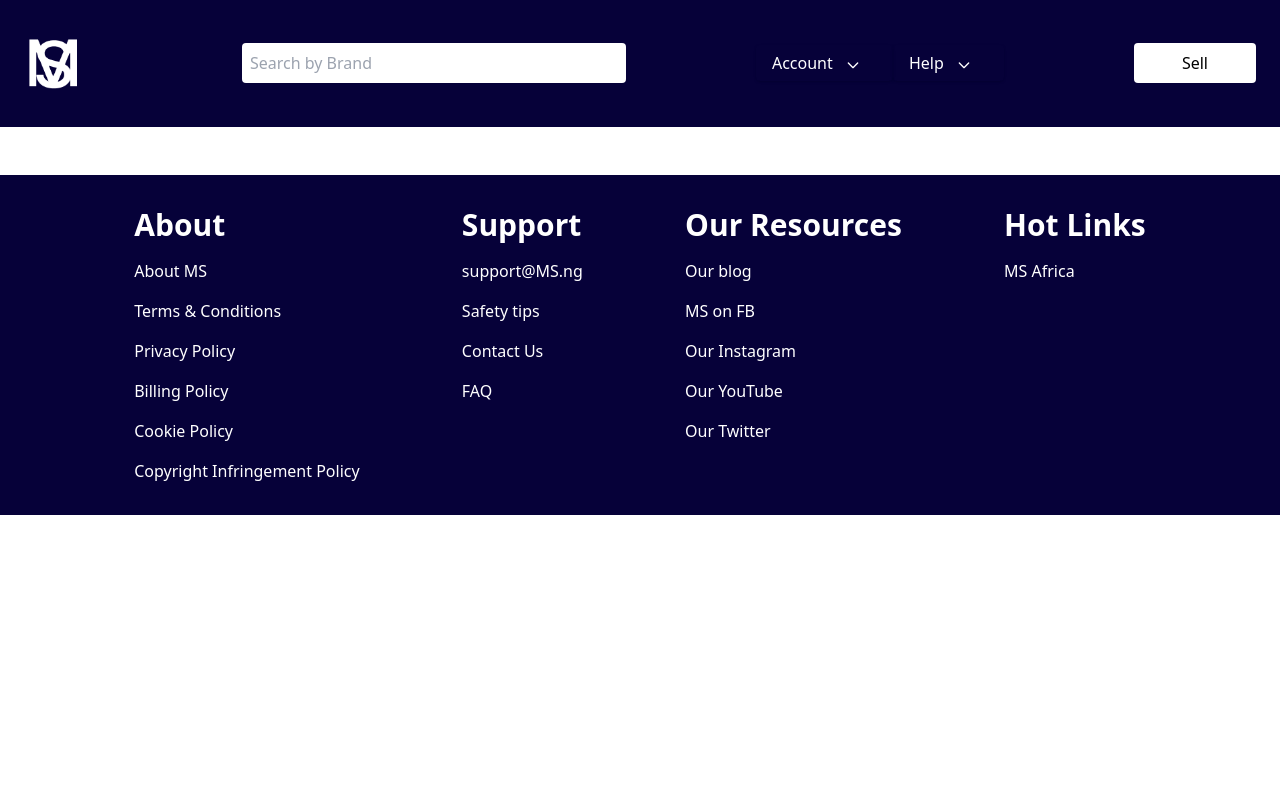
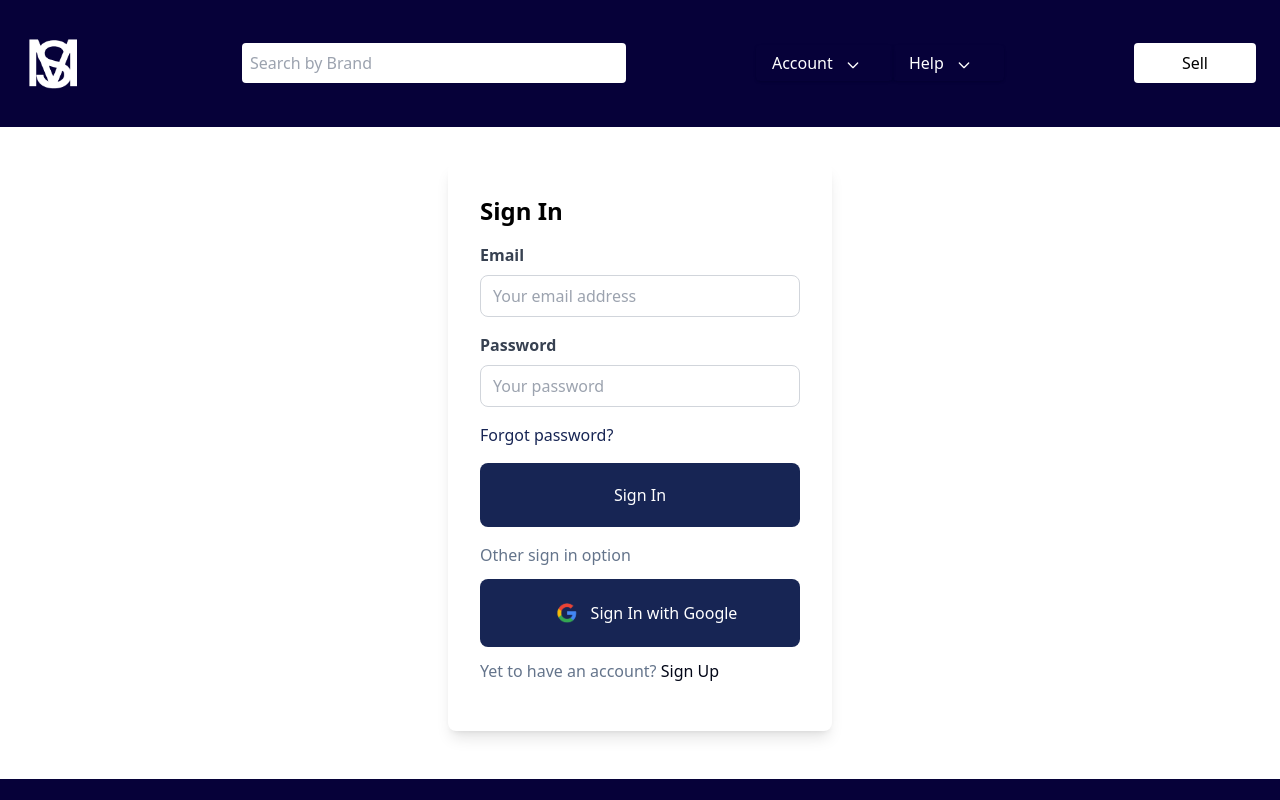
Before and after one commit to Gandokijnr/ms-market-app, a Vue app: page /signin in a window 1280 px wide. Shown: the top 800 px of the page. Built offline with nearby package versions, Linux system fonts and the light colour scheme.

Commit message:
sign in and sign up page was created

```diff
--- a/src/components/Asidebarcomp.vue
+++ b/src/components/Asidebarcomp.vue
@@ -10,7 +10,7 @@
                 <path stroke-linecap="round" stroke-linejoin="round" d="m8.25 4.5 7.5 7.5-7.5 7.5" />
               </svg>
             </span>
-            <ul v-show="helpDropdownOpen === outerIndex" class="absolute bg-white left-40 border-gray-300 rounded-md shadow-lg dropdown-card">
+            <ul v-show="helpDropdownOpen === outerIndex" class="absolute bg-white left-40 border-gray-300 rounded-md shadow-lg dropdown-card top-0">
               <li v-for="(innerItem, innerIndex) in outerItem.subItems" :key="innerIndex" class="px-4 py-2 hover:bg-blue-950 hover:text-white text-black">{{ innerItem }}</li>
             </ul>
           </div>
@@ -53,8 +53,9 @@
   }
 
   .dropdown-card {
-    margin-left: 13em;
-    min-width: 100%;
-    margin-top: -2em;
+    margin-left: 14em;
+    width: 100%;
+    min-height: 80vh;
+    max-height: 80vh;
   }
   </style>
--- a/src/components/HeaderNav.vue
+++ b/src/components/HeaderNav.vue
@@ -56,7 +56,7 @@ const closeDropdown = () => {
             </button>
             <ul v-show="dropdownOpen" class="absolute w-60 bg-white border-gray-300 rounded-md shadow-lg">
               <li class="text-center py-2 hover:bg-blue-950 bg-blue-950 hover:text-white  px-4 m-4 rounded">
-              <RouterLink :to="{'name': 'about'}">SIGN IN</RouterLink>
+              <RouterLink :to="{'name': 'signin'}">SIGN IN</RouterLink>
               </li>
               <li class="px-4 py-2 hover:bg-blue-950 hover:text-white text-black">My Account</li>
               <li class="px-4 py-2 hover:bg-blue-950 hover:text-white text-black">Saved Items</li>
--- a/src/components/footerArea.vue
+++ b/src/components/footerArea.vue
@@ -68,6 +68,7 @@
                 </div>
             </div>
         </div>
+        <span>copywrite </span>
     </footer>
 </template>
 
--- a/src/router/index.js
+++ b/src/router/index.js
@@ -12,10 +12,17 @@ const router = createRouter({
     {
       path: '/about',
       name: 'about',
-      // route level code-splitting
-      // this generates a separate chunk (About.[hash].js) for this route
-      // which is lazy-loaded when the route is visited.
       component: () => import('../views/AboutView.vue')
+    },
+    {
+      path: '/signin',
+      name: 'signin',
+      component: () => import('../views/Mslogin.vue')
+    },
+    {
+      path: '/signup',
+      name: 'signup',
+      component: () => import('../views/Mssignup.vue')
     }
   ]
 })
--- /dev/null
+++ b/src/views/Mslogin.vue
@@ -0,0 +1,39 @@
+<template>
+  <div class="signin my-9">
+    <div class="signin-wrapper mx-auto container">
+      <form class="flex flex-col  items-center gap-3">
+        <div class="bg-white p-8 rounded-lg shadow-lg w-96">
+        <h2 class="text-2xl font-semibold mb-4">Sign In</h2>
+        <form>
+            <div class="mb-4">
+                <label for="email" class="block text-gray-700 font-semibold mb-2">Email</label>
+                <input type="email" id="email" name="email" class="w-full px-3 py-2 border border-gray-300 rounded-lg focus:outline-none focus:border-blue-500" placeholder="Your email address">
+            </div>
+            <div class="mb-4">
+                <label for="password" class="block text-gray-700 font-semibold mb-2">Password</label>
+                <input type="password" id="password" name="password" class="w-full px-3 py-2 border border-gray-300 rounded-lg focus:outline-none focus:border-blue-500" placeholder="Your password">
+            </div>
+            <a href="#" class="text-blue-950 hover:underline">Forgot password?</a>
+            <div class="flex items-center justify-between mb-4 my-4">
+                <button type="submit" class="bg-blue-950 text-white p-5 w-full rounded-lg hover:bg-blue-900 focus:outline-none focus:bg-blue-900">Sign In</button>
+            </div>
+            <div class="flex gap-3 mb-4 my-4 flex-col">
+                <span class="text-slate-500">Other sign in option</span>
+                <button type="submit" class="flex items-center justify-center bg-blue-950 text-white px-4 py-4 w-full rounded-lg hover:bg-blue-900 focus:outline-none focus:bg-blue-900">
+                  <img src="../assets/google.png" class="w-1/6" alt="">
+                  Sign In with Google
+                </button>
+                <span class="text-slate-500">Yet to have an account? <router-link :to="{'name': 'signup'}" class="text-slate-950">Sign Up</router-link></span>
+            </div>
+        </form>
+    </div>
+      </form>
+    </div>
+  </div>
+</template>
+
+<script setup>
+import { RouterLink } from 'vue-router'
+
+
+</script>
--- /dev/null
+++ b/src/views/Mssignup.vue
@@ -0,0 +1,42 @@
+<template>
+    <div class="signin my-9">
+      <div class="signin-wrapper mx-auto container">
+        <form class="flex flex-col  items-center gap-3">
+          <div class="bg-white p-8 rounded-lg shadow-lg w-96">
+          <h2 class="text-2xl font-semibold mb-4">Sign Up</h2>
+          <form>
+              <div class="mb-4">
+                  <label for="email" class="block text-gray-700 font-semibold mb-2">Email</label>
+                  <input type="email" id="email" name="email" class="w-full px-3 py-2 border border-gray-300 rounded-lg focus:outline-none focus:border-blue-500" placeholder="Your email address">
+              </div>
+              <div class="mb-4">
+                  <label for="password" class="block text-gray-700 font-semibold mb-2">Password</label>
+                  <input type="password" id="password" name="password" class="w-full px-3 py-2 border border-gray-300 rounded-lg focus:outline-none focus:border-blue-500" placeholder="Your password">
+              </div>
+              <div class="mb-4">
+                  <label for="password" class="block text-gray-700 font-semibold mb-2">Confirm Password</label>
+                  <input type="password" id="password" name="password" class="w-full px-3 py-2 border border-gray-300 rounded-lg focus:outline-none focus:border-blue-500" placeholder="Your password">
+              </div>
+              <div class="flex items-center justify-between mb-4 my-4">
+                  <button type="submit" class="bg-blue-950 text-white p-5 w-full rounded-lg hover:bg-blue-900 focus:outline-none focus:bg-blue-900">Sign Up</button>
+              </div>
+              <div class="flex gap-3 mb-4 my-4 flex-col">
+                  <span class="text-slate-500">Other Sign Up option</span>
+                  <button type="submit" class="flex items-center justify-center bg-blue-950 text-white px-4 py-4 w-full rounded-lg hover:bg-blue-900 focus:outline-none focus:bg-blue-900">
+                    <img src="../assets/google.png" class="w-1/6" alt="">
+                    Sign Up with Google
+                  </button>
+                  <span class="text-slate-500">Already have an account? <router-link :to="{'name': 'signin'}" class="text-slate-950">Sign In</router-link></span>
+              </div>
+          </form>
+      </div>
+        </form>
+      </div>
+    </div>
+  </template>
+
+  <script setup>
+  import { RouterLink } from 'vue-router'
+
+
+  </script>
```
Also changed, not shown: src/assets/google.png (added).
